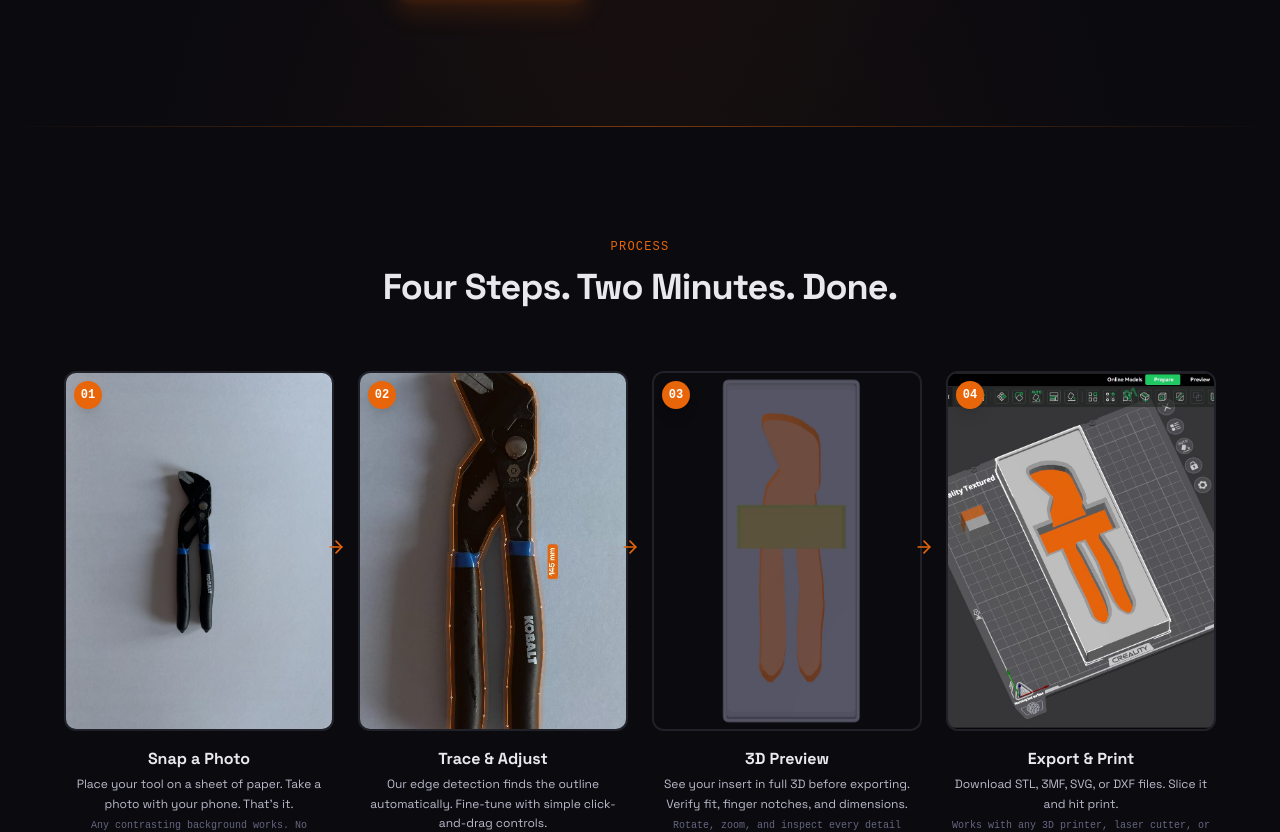
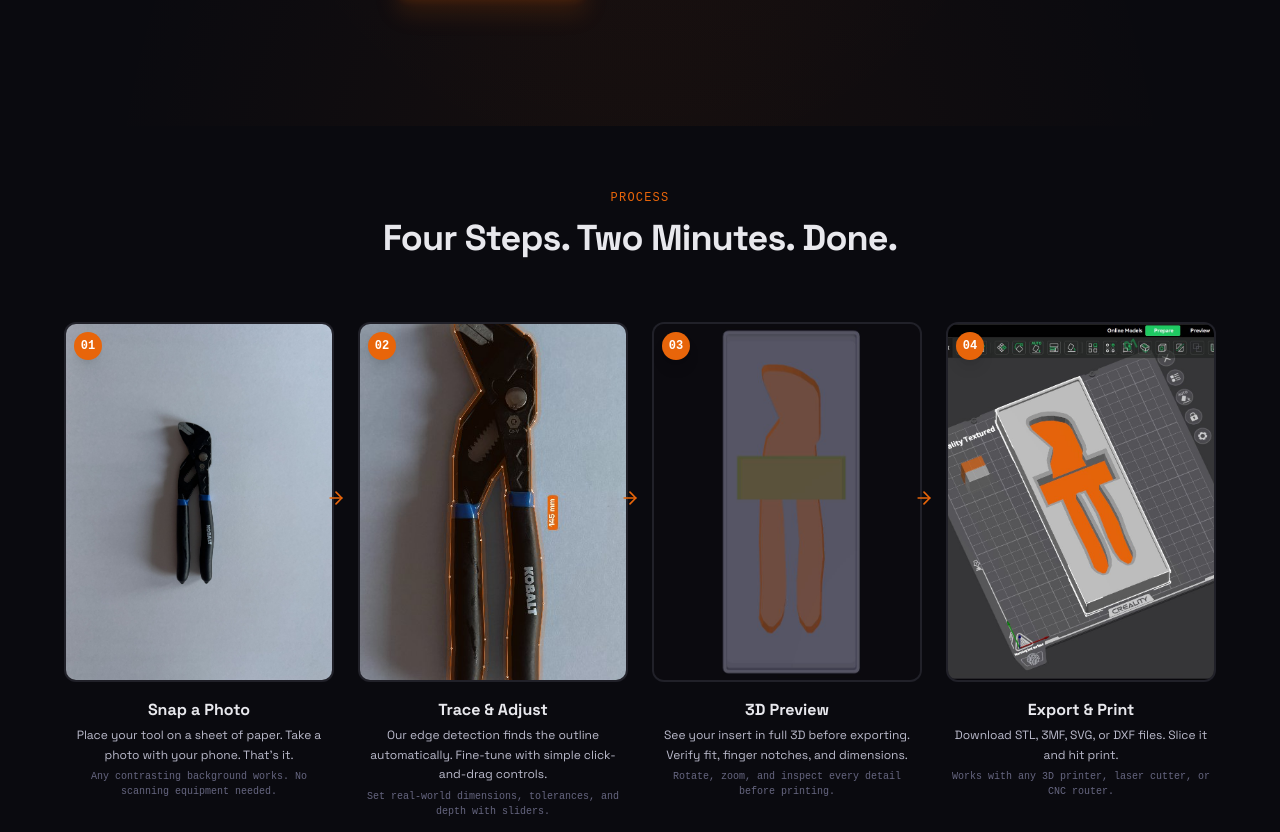
Before and after one commit to cwinland78-cpu/tracetoforge2, a React (Vite) app: page / in a window 1280 px wide. Shown: the part 661-1493 px from the top of the page. Built offline with nearby package versions, Linux system fonts and the light colour scheme; no server answers.

Commit message:
move workflow photos closer to hero, remove divider gap

```diff
--- a/src/pages/Landing.jsx
+++ b/src/pages/Landing.jsx
@@ -294,11 +294,8 @@ export default function Landing() {
         </div>
       </section>
 
-      {/* Divider */}
-      <div className="glow-line" />
-
       {/* How It Works */}
-      <section className="px-6 py-20 md:py-28">
+      <section className="px-6 py-10 md:py-16">
         <div className="max-w-6xl mx-auto">
           <div className="text-center mb-16">
             <span className="font-mono text-xs text-brand tracking-widest uppercase mb-3 block">Process</span>
```
Also changed, not shown: 4 other files (tests, documents, lock files or other folders).
